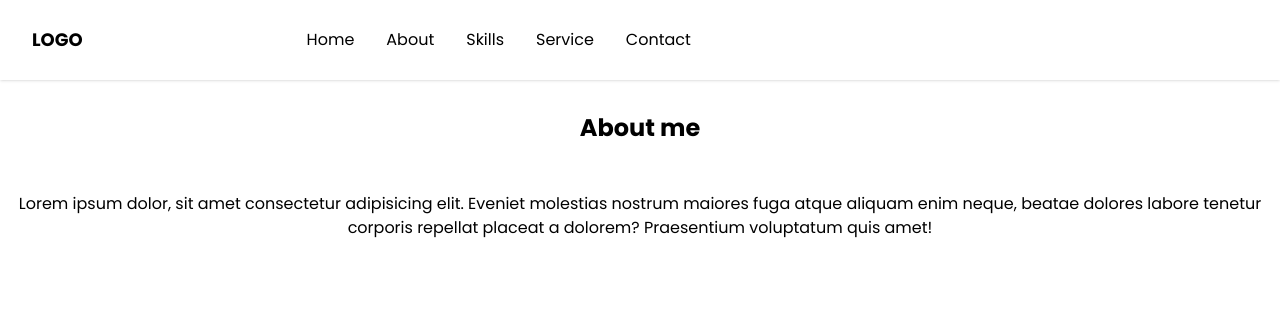
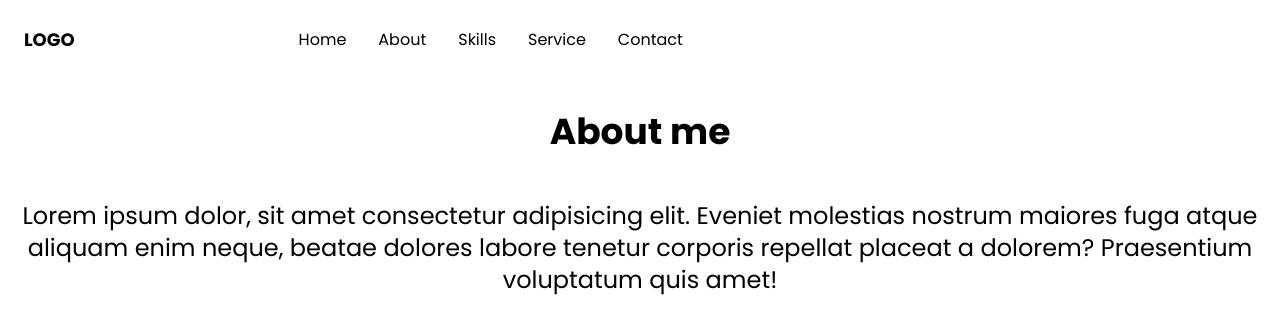
Before and after one commit to aranasaiesh/portfolio, a Next.js app: page /about in a window 1280 px wide. Shown: the top 334 px of the page. Built offline with nearby package versions, Linux system fonts and the light colour scheme.

Commit message:
bug fixes

```diff
--- a/src/pages/Navbar.js
+++ b/src/pages/Navbar.js
@@ -6,8 +6,8 @@ export default function Navbar() {
   const [isOpen, setIsOpen] = useState(false);
 
   return (
-    <nav className="bg-white shadow">
-      <div className="mx-auto px-4 py-2 max-w-7xl sm:px-6 lg:px-8">
+    <nav className="bg-white">
+      <div className="mx-auto px-4 py-2 max-w-7xl sm:px-6">
         <div className="flex justify-between h-16">
           <div className="flex sm:gap-48">
             <Link
@@ -16,7 +16,7 @@ export default function Navbar() {
             >
               <h1>LOGO</h1>
             </Link>
-            <div className="hidden sm:ml-8 sm:flex sm:space-x-8 items-center">
+            <div className="hidden sm:ml-8 sm:flex sm:space-x-8 items-center ">
               <Link href="/" className="nav-link">
                 Home
               </Link>
--- a/src/pages/about.js
+++ b/src/pages/about.js
@@ -1,10 +1,10 @@
 export default function About() {
   return (
     <>
-      <div className="flex justify-center p-8 font-bold text-2xl">
+      <div className="flex justify-center p-8 font-bold text-2xl lg:text-4xl">
         <h1>About me</h1>
       </div>
-      <div className="flex text-center p-8 sm:p-4">
+      <div className="flex text-center p-8 sm:p-4 lg:flex lg:text-center lg:justify-center lg:text-2xl">
         <p>
           Lorem ipsum dolor, sit amet consectetur adipisicing elit. Eveniet
           molestias nostrum maiores fuga atque aliquam enim neque, beatae
--- a/src/pages/index.js
+++ b/src/pages/index.js
@@ -5,12 +5,12 @@ import Ellipse2 from "../images/Ellipse2.png";
 export default function Home() {
   return (
     <main>
-      <div className="flex flex-col gap-2 justify-start pt-32 pl-16 sm:pl-32">
-        <div className="hidden sm:flex sm:absolute sm:mix-blend-overlay sm:ml-96">
+      <div className="flex flex-col gap-2 justify-start pt-32 pl-16 sm:pl-32 lg:flex lg:pt-48 lg:ml-96">
+        <div className="hidden sm:flex sm:absolute sm:mix-blend-overlay sm:ml-96 lg:flex">
           <Image src={Ellipse1} alt="Ellipse image" width="320" height="auto" />
         </div>
         <div>
-          <h1 className="font-bold text-2xl ">Hi, I am Aran.</h1>
+          <h1 className="font-bold text-2xl">Hi, I am Aran.</h1>
         </div>
         <div>
           <h1 className="text-pink-400 font-bold text-2xl ">
--- a/src/pages/skills.js
+++ b/src/pages/skills.js
@@ -9,7 +9,7 @@ import Ellipse2 from "../images/Ellipse2.png";
 export default function Skills() {
   return (
     <>
-      <div className="flex text-black p-8 justify-center font-bold text-2xl">
+      <div className="flex text-black p-8 justify-center font-bold text-2xl lg:text-4xl">
         <h1>MY SKILLS</h1>
       </div>
       <div className="flex flex-row gap-20 justify-center p-8">
```
